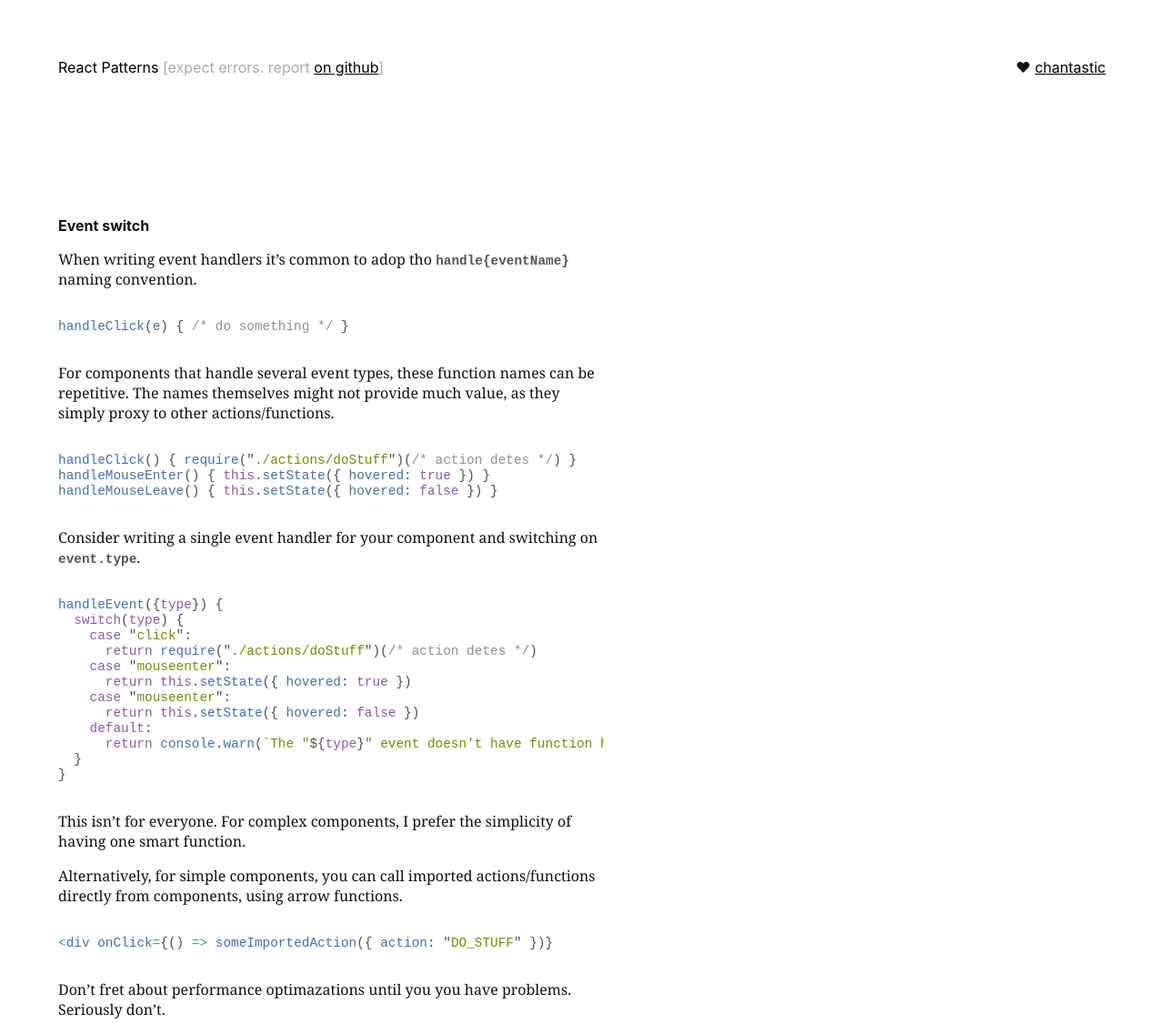
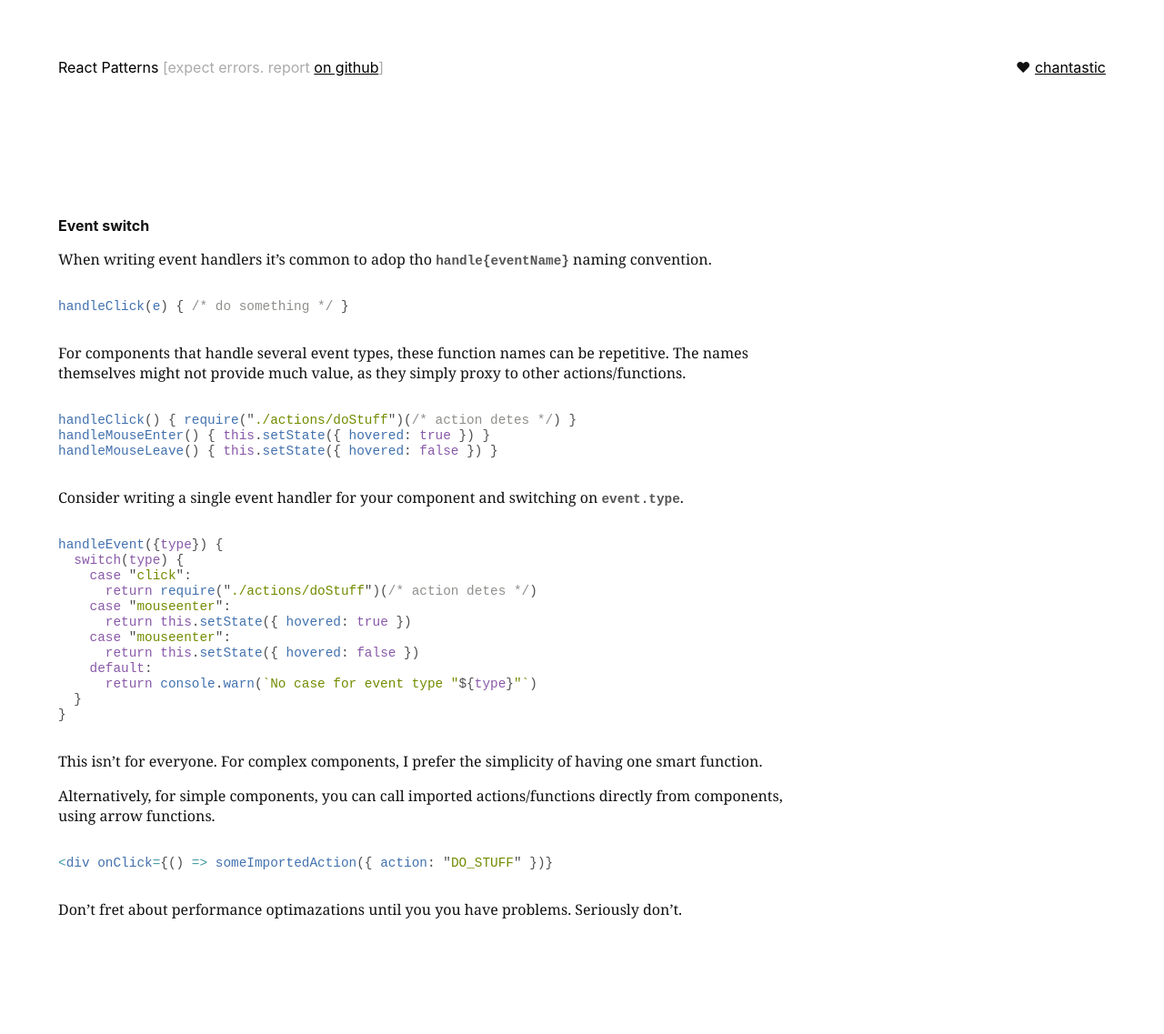
Before and after one commit to chantastic/reactpatterns, a Jekyll site: the page built from _posts/2016-08-23-event-switch.markdown, in a window 1280 px wide. Shown: the whole page at 91% size. Built offline with Jekyll 4.4.1, drawn with Linux system fonts in a browser that asks for light colours; after the commit the page ends 1027 px from its top, so only the background shows below that.

Commit message:
example(event-switch)

```diff
--- a/_layouts/default.html
+++ b/_layouts/default.html
@@ -15,7 +15,7 @@
       <span style="float: right">&#10084; <a href="" target="_blank" class="black-link tt-u">chantastic</a></span>
     </h1>
 
-    <div style="max-width: 600px">
+    <div style="max-width: 800px">
       {{ content }}
     </div>
 
--- a/_posts/2016-08-23-event-switch.markdown
+++ b/_posts/2016-08-23-event-switch.markdown
@@ -30,7 +30,7 @@ handleEvent({type}) {
     case "mouseenter":
       return this.setState({ hovered: false })
     default:
-      return console.warn(`The "${type}" event doesn't have function handler`)
+      return console.warn(`No case for event type "${type}"`)
   }
 }
 {% endhighlight %}
```
